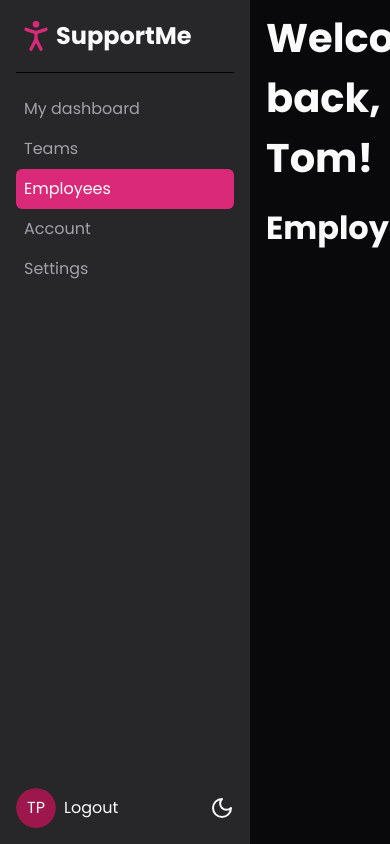
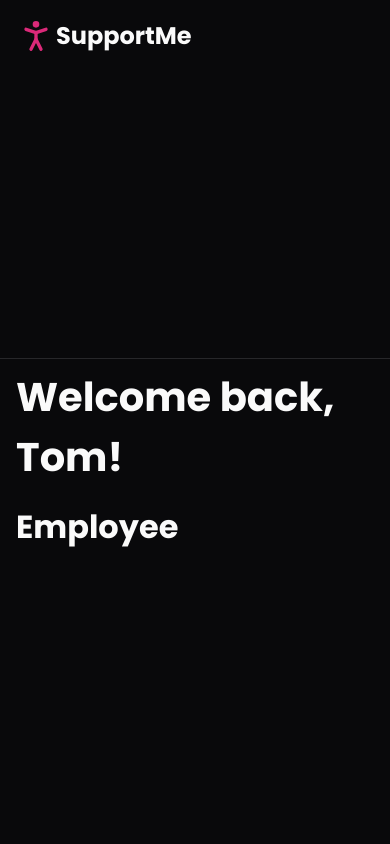
Before and after one commit to kJshine/nextjs-shadcn-dashboard, a Next.js app: page /dashboard/employees in a window 390 px wide. Built offline with nearby package versions, Linux system fonts and the light colour scheme.

Commit message:
feat: 모바일에서 좌측 내비게이션 없애기

```diff
--- a/app/dashboard/components/main-menu.tsx
+++ b/app/dashboard/components/main-menu.tsx
@@ -3,10 +3,11 @@
 import MenuTitle from "./menu-title";
 import Link from "next/link";
 import { LightDarkToggle } from "@/components/ui/light-dark-toggle";
+import { cn } from "@/lib/utils";
 
-export default function MainMenu() {
+export default function MainMenu({ className }: { className?: string }) {
   return (
-    <nav className="bg-muted overflow-auto p-4 flex flex-col">
+    <nav className={cn(`bg-muted overflow-auto p-4 flex flex-col`, className)}>
       <header className="border-b dark:border-b-black border-b-zinc-300 pb-4">
         <MenuTitle />
       </header>
--- a/app/dashboard/layout.tsx
+++ b/app/dashboard/layout.tsx
@@ -1,4 +1,5 @@
 import MainMenu from "./components/main-menu";
+import MenuTitle from "./components/menu-title";
 
 export default function DashboardPage({
   children,
@@ -6,8 +7,11 @@
   children: React.ReactNode;
 }) {
   return (
-    <div className="grid grid-cols-[250px_1fr] h-screen">
-      <MainMenu />
+    <div className="grid md:grid-cols-[250px_1fr] h-screen">
+      <MainMenu className="hidden md:flex" />
+      <div className="p-4 block md:hidden sticky top-0 left-0 bg-background border-b border-border">
+        <MenuTitle />
+      </div>
       <div className="overflow-auto py-2 px-4">
         <h1 className="pb-4">Welcome back, Tom!</h1>
         {children}
```
